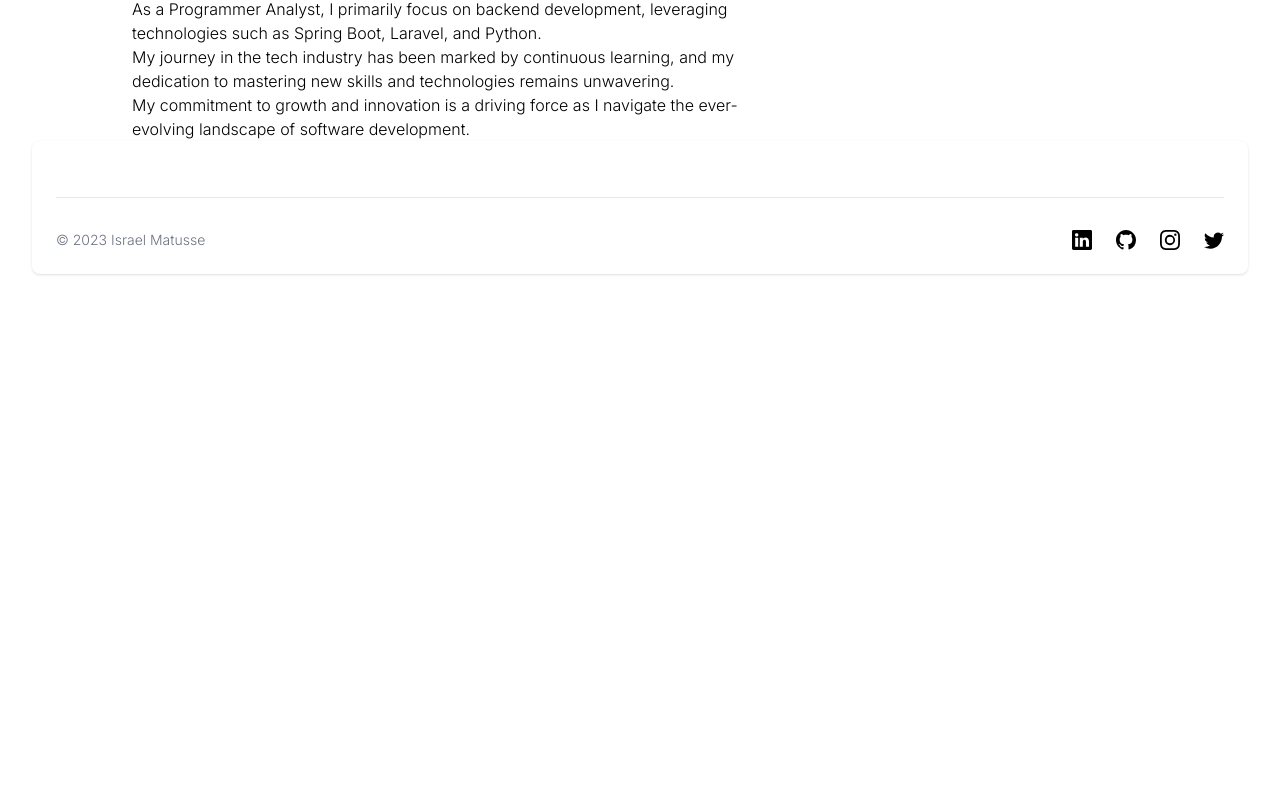
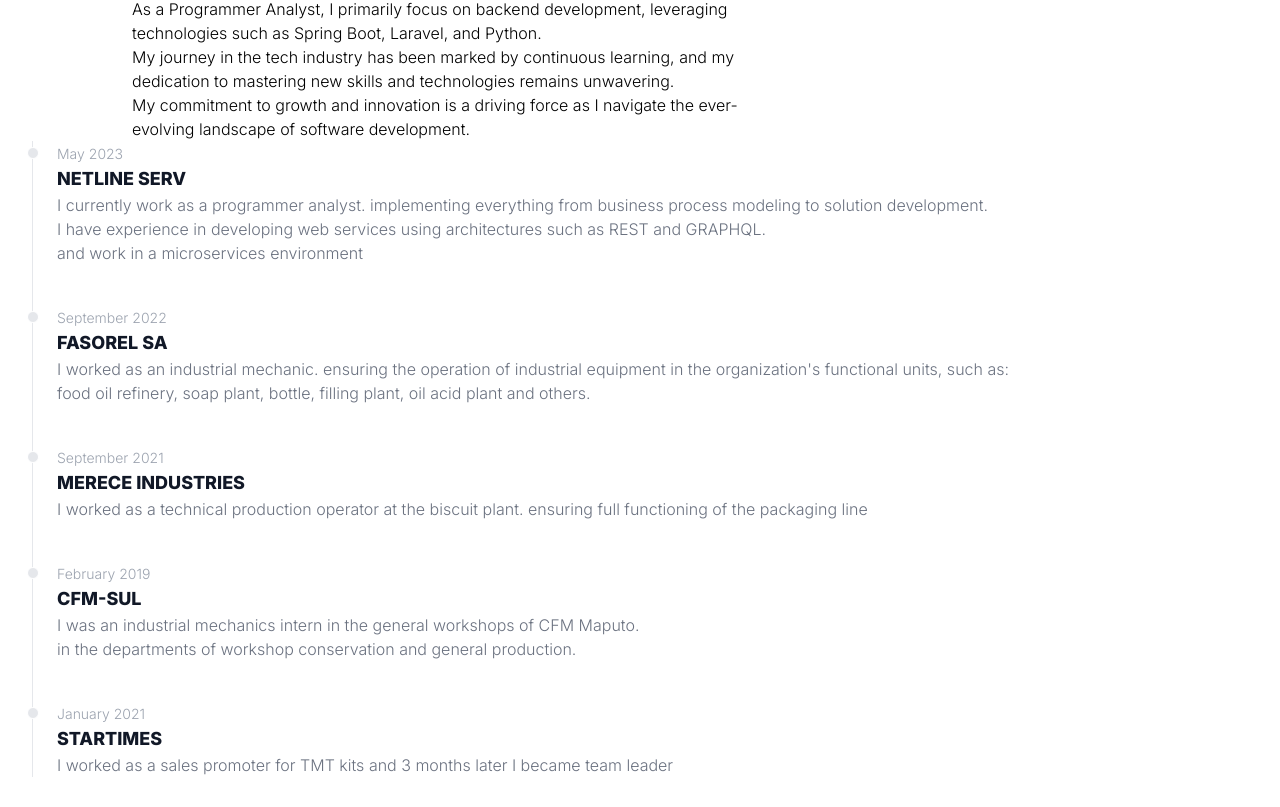
Before and after one commit to IsraelMatusse/portifolium-react-typescript, a React (Vite) app: page / in a window 1280 px wide. Shown: the part 313-1120 px from the top of the page. Before the commit the page ends 800 px from the top, so only its background shows below. Built offline with nearby package versions, Linux system fonts and the light colour scheme.

Commit message:
implementacao de seccao de time line no portifolio

```diff
--- /dev/null
+++ b/src/components/Experience.tsx
@@ -0,0 +1,70 @@
+
+'use client';
+
+import { Button, Timeline } from 'flowbite-react';
+import { HiArrowNarrowRight } from 'react-icons/hi';
+
+const Experience=()=> {
+  return (
+    <Timeline>
+          <Timeline.Item>
+        <Timeline.Point />
+        <Timeline.Content>
+          <Timeline.Time>May 2023</Timeline.Time>
+          <Timeline.Title>NETLINE SERV</Timeline.Title>
+          <Timeline.Body>
+          I currently work as a programmer analyst. implementing everything from business process modeling to solution development. <br />
+          I have experience in developing web services using architectures such as REST and GRAPHQL. <br />
+          and work in a microservices environment
+        </Timeline.Body>
+        </Timeline.Content>
+      </Timeline.Item>
+      <Timeline.Item>
+        <Timeline.Point />
+        <Timeline.Content>
+          <Timeline.Time>September 2022</Timeline.Time>
+          <Timeline.Title>FASOREL SA</Timeline.Title>
+          <Timeline.Body>
+          I worked as an industrial mechanic. ensuring the operation of industrial equipment in the organization's functional units, such as: <br />
+           food oil refinery, soap plant, bottle, filling plant, oil acid plant and others.
+        </Timeline.Body>
+        </Timeline.Content>
+      </Timeline.Item>
+      <Timeline.Item>
+        <Timeline.Point />
+        <Timeline.Content>
+          <Timeline.Time>September 2021</Timeline.Time>
+          <Timeline.Title>MERECE INDUSTRIES</Timeline.Title>
+          <Timeline.Body>
+          I worked as a technical production operator at the biscuit plant. ensuring full functioning of the packaging line
+        </Timeline.Body>
+        </Timeline.Content>
+      </Timeline.Item>
+      <Timeline.Item>
+        <Timeline.Point />
+        <Timeline.Content>
+          <Timeline.Time>February 2019</Timeline.Time>
+          <Timeline.Title>CFM-SUL</Timeline.Title>
+          <Timeline.Body>
+            I was an industrial mechanics intern in the general workshops of CFM Maputo. <br />
+            in the departments of workshop conservation and general production.
+          </Timeline.Body>
+        </Timeline.Content>
+      </Timeline.Item>
+      <Timeline.Item>
+        <Timeline.Point />
+        <Timeline.Content>
+          <Timeline.Time>January 2021</Timeline.Time>
+          <Timeline.Title>STARTIMES</Timeline.Title>
+          <Timeline.Body>
+        I worked as a sales promoter for TMT kits and 3 months later I became team leader
+          </Timeline.Body>
+        </Timeline.Content>
+      </Timeline.Item>
+
+
+
+    </Timeline>
+  );
+};
+export default Experience;
--- a/src/pages/home.tsx
+++ b/src/pages/home.tsx
@@ -2,12 +2,14 @@
 import NavBar from "../components/NavBar";
 import FooterComponent from "../components/Footer";
 import About from "../components/About";
+import Experience from "../components/Experience";
 const Home=()=>{
     return(
         <div>
 
             <NavBar/>
             <About />
+            <Experience />
             <FooterComponent />
         </div>
 
```
